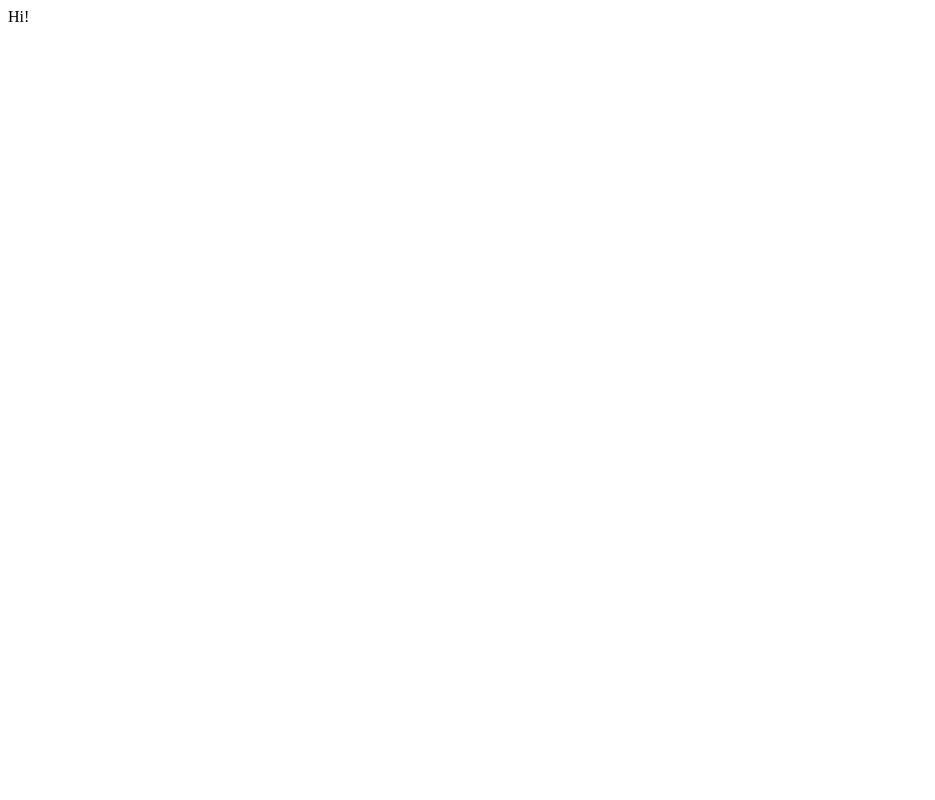
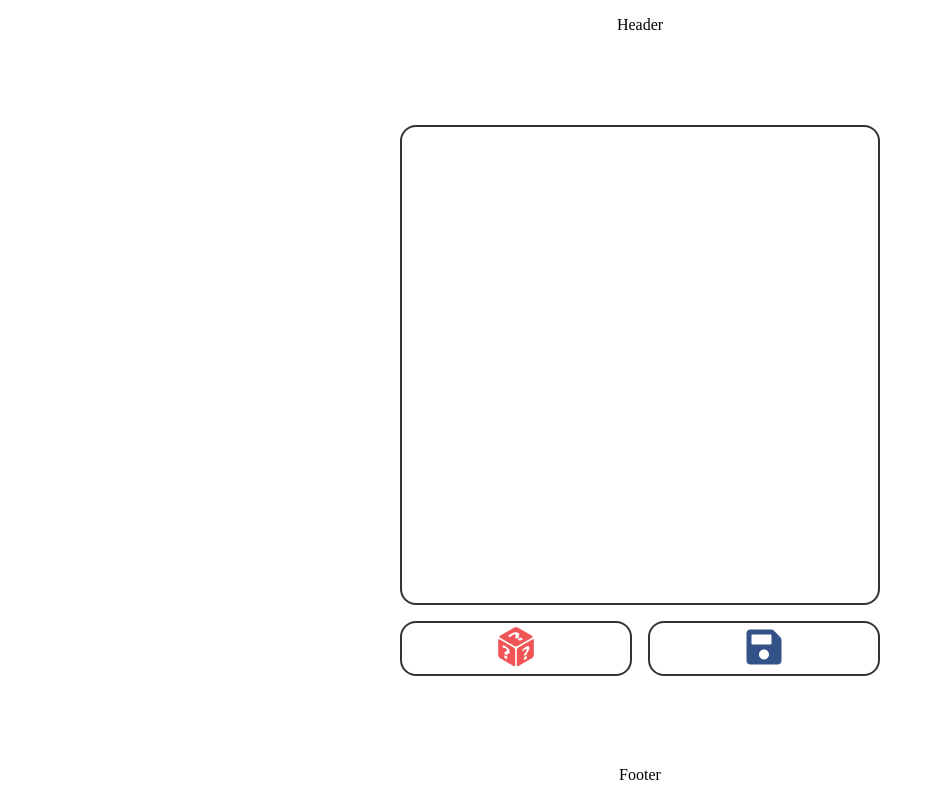
Before and after one commit to jonatcantor/favicon-generator, a React (Create React App) app: page / in a window 1280 px wide. Shown: the whole page, without its empty margins (0-935 px from the left). Built offline with nearby package versions, Linux system fonts and the light colour scheme; the HTML template or start-up script is replaced by a standard one.

Commit message:
Initial design

```diff
--- a/package.json
+++ b/package.json
@@ -8,6 +8,7 @@
     "@testing-library/user-event": "^13.2.1",
     "react": "^17.0.2",
     "react-dom": "^17.0.2",
+    "react-icons": "^4.3.1",
     "react-scripts": "5.0.0",
     "styled-components": "^5.3.3",
     "web-vitals": "^2.1.0"
--- a/src/App.jsx
+++ b/src/App.jsx
@@ -1,6 +1,16 @@
+import GlobalStyles from "./GlobalStyles";
+import Header from "./components/Header";
+import Main from "./components/Main";
+import Footer from "./components/Footer";
+
 const App = () => {
   return (
-    <div className="App">Hi!</div>
+    <>
+      <GlobalStyles />
+      <Header />
+      <Main />
+      <Footer />
+    </>
   );
 }
 
--- /dev/null
+++ b/src/GlobalStyles.jsx
@@ -0,0 +1,37 @@
+import { createGlobalStyle } from "styled-components";
+
+const GlobalStyles = createGlobalStyle`
+  * {
+    margin: 0;
+    padding: 0;
+    border: none;
+    box-sizing: border-box;
+  }
+
+  html {
+    font-size: 16px;
+  }
+
+  footer, header {
+    padding: 1rem;
+  }
+
+  button, svg {
+    transition: 0.25s ease-in-out;
+  }
+
+  #root {
+    width: 100vw;
+    height: 100vh;
+
+    min-width: 320px;
+    min-height: 320px;
+
+    display: flex;
+    flex-direction: column;
+    align-items: center;
+    justify-content: space-between;
+  }
+`;
+
+export default GlobalStyles;
--- /dev/null
+++ b/src/components/Button/index.jsx
@@ -0,0 +1,12 @@
+import React from 'react'
+import { Wrapper } from './styles';
+
+const Button = ({ icon }) => {
+  return (
+    <Wrapper>
+      { icon }
+    </Wrapper>
+  );
+}
+
+export default Button;
--- /dev/null
+++ b/src/components/Button/styles.jsx
@@ -0,0 +1,17 @@
+import styled from "styled-components";
+
+export const Wrapper = styled.button`
+  border: none;
+  background: none;
+  cursor: pointer;
+  border: solid 2px #333;
+  border-radius: 1rem;
+
+  &:hover {
+    background-color: #333;
+  }
+
+  &:hover svg {
+    fill: #fff;
+  }
+`;
--- /dev/null
+++ b/src/components/Canvas/index.jsx
@@ -0,0 +1,9 @@
+import { Wrapper } from "./styles";
+
+const Canvas = () => {
+  return (
+    <Wrapper></Wrapper>
+  );
+}
+
+export default Canvas;
--- /dev/null
+++ b/src/components/Canvas/styles.jsx
@@ -0,0 +1,19 @@
+import styled from "styled-components";
+
+export const Wrapper = styled.canvas`
+  --size: 60vh;
+
+  width: var(--size);
+  height: var(--size);
+
+  max-width: calc(100vw - 2rem);
+  max-height: calc(100vw - 2rem);
+
+  min-width: calc(320px - 2rem);
+  min-height: calc(320px - 2rem);
+
+  border: solid 2px #333;
+  border-radius: 1rem;
+
+  grid-column: -1 / 1;
+`;
--- /dev/null
+++ b/src/components/Footer/index.jsx
@@ -0,0 +1,11 @@
+import React from 'react'
+
+const Footer = () => {
+  return (
+    <footer>
+      Footer
+    </footer>
+  );
+}
+
+export default Footer;
--- /dev/null
+++ b/src/components/Header/index.jsx
@@ -0,0 +1,11 @@
+import React from 'react'
+
+const Header = () => {
+  return (
+    <header>
+      Header
+    </header>
+  );
+}
+
+export default Header;
--- /dev/null
+++ b/src/components/Main/index.jsx
@@ -0,0 +1,19 @@
+import { Wrapper } from './styles';
+import Canvas from '../Canvas';
+import Button from '../Button';
+import { GiPerspectiveDiceSixFacesRandom } from 'react-icons/gi';
+import { FaSave } from 'react-icons/fa';
+
+const Main = () => {
+
+
+  return (
+    <Wrapper>
+      <Canvas />
+      <Button icon={ <GiPerspectiveDiceSixFacesRandom size='3rem' fill='#F05454' /> } />
+      <Button icon={ <FaSave size='2.5rem' fill='#325288' /> } />
+    </Wrapper>
+  );
+}
+
+export default Main;
--- /dev/null
+++ b/src/components/Main/styles.jsx
@@ -0,0 +1,9 @@
+import styled from "styled-components";
+
+export const Wrapper = styled.main`
+  display: grid;
+  grid-template-columns: 1fr 1fr;
+  gap: 1rem;
+
+  min-width: calc(320px - 2rem);
+`;
```
Also changed, not shown: public/index.html (+0 -23 lines), 2 other files (tests, documents, lock files or other folders).
